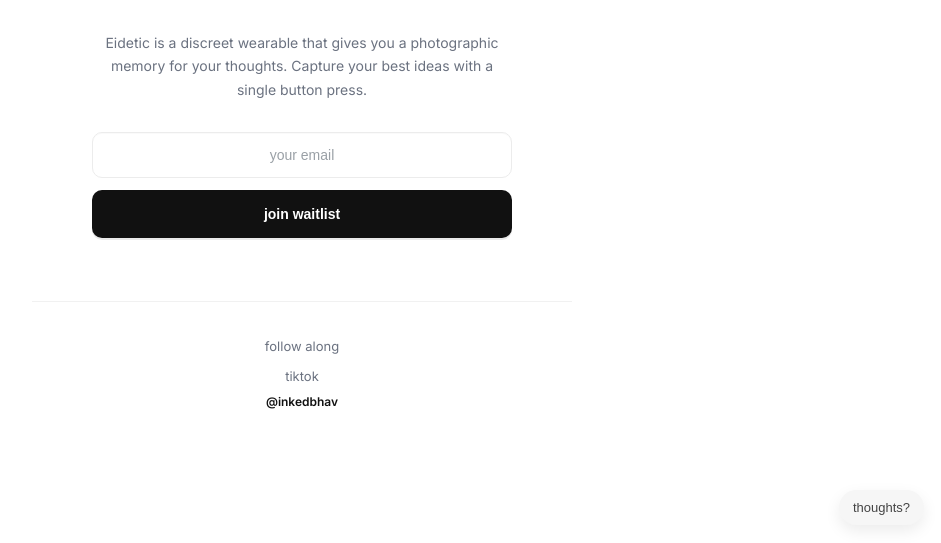
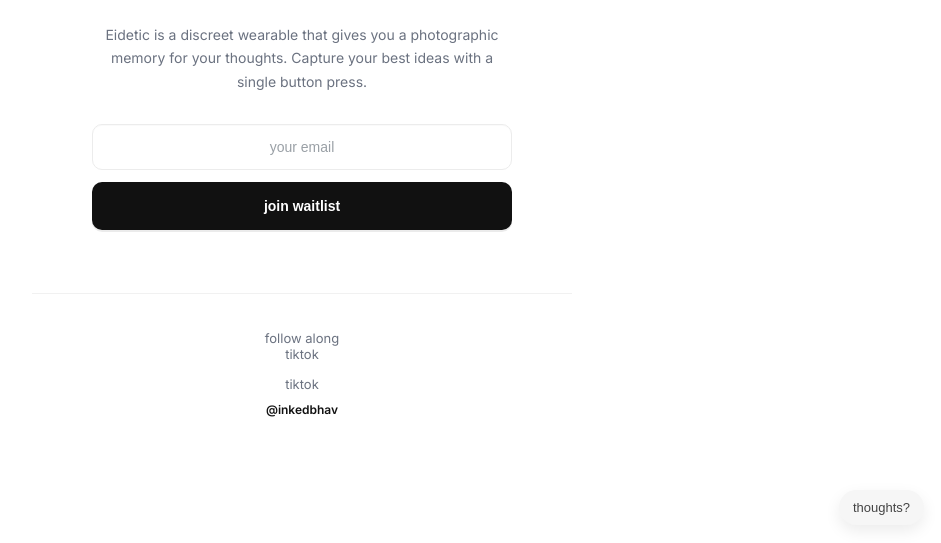
Before and after one commit to bmcal2005/eidetic, a plain HTML site: page index.html in a window 1280 px wide. Shown: the part 257-800 px from the top of the page, without its empty margins (338-1279 px from the left). Drawn offline with nearby package versions, Linux system fonts and the light colour scheme.

Commit message:
Update index.html

```diff
--- a/index.html
+++ b/index.html
@@ -23,7 +23,7 @@
       <hr class="divider" />
 
       <section class="social">
-        <h3 class="follow">follow along</h3>
+        <h3 class="follow">follow along</br>tiktok</h3>
         <div class="channels">
           </div>
           <div class="col">
```
